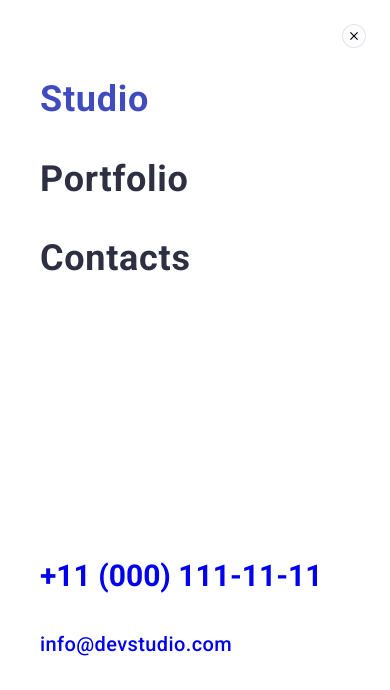
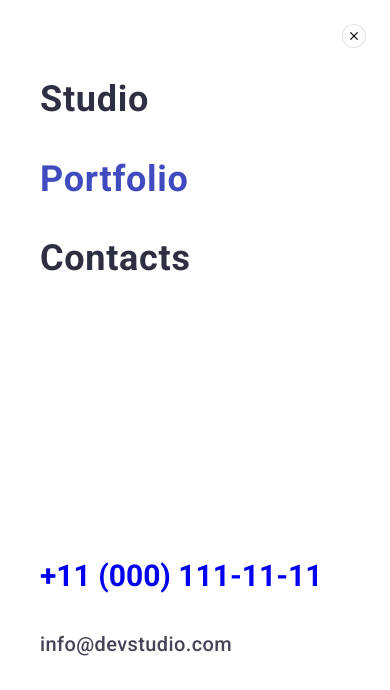
Before and after one commit to kondyan/first-markup, a plain HTML site: page portfolio.html in a window 390 px wide. Both pictures are taken after a click on the button "menu-button". Shown: the top 690 px of the page. Drawn offline with nearby package versions, Linux system fonts and the light colour scheme.

Commit message:
FINAL VERSION FIXED
fixed little details

```diff
--- a/portfolio.html
+++ b/portfolio.html
@@ -840,12 +840,10 @@
         </button>
         <ul class="burger-menu-list list header-two">
           <li class="burger-list-item">
-            <a href="./index.html" class="burger-list-item-link link active"
-              >studio</a
-            >
+            <a href="./index.html" class="burger-list-item-link link">studio</a>
           </li>
           <li class="burger-list-item">
-            <a href="./portfolio.html" class="burger-list-item-link link"
+            <a href="./portfolio.html" class="burger-list-item-link link active"
               >portfolio</a
             >
           </li>
--- a/styles.css
+++ b/styles.css
@@ -1474,7 +1474,7 @@ textarea {
 
 .burger-menu {
   position: fixed;
-  top: -100vh;
+  top: -150vh;
   left: 0;
   width: 100vw;
   height: 100vh;
@@ -1484,7 +1484,7 @@ textarea {
 }
 
 .burger-menu.is-open {
-  transform: translateY(100vh);
+  transform: translateY(150vh);
 }
 
 .burger-menu .active {
@@ -1539,7 +1539,7 @@ textarea {
   text-transform: capitalize;
 }
 
-.burger-menu-nav-mail {
+.burger-menu-nav-mail > a {
   color: var(--color-slate);
 }
 
```
